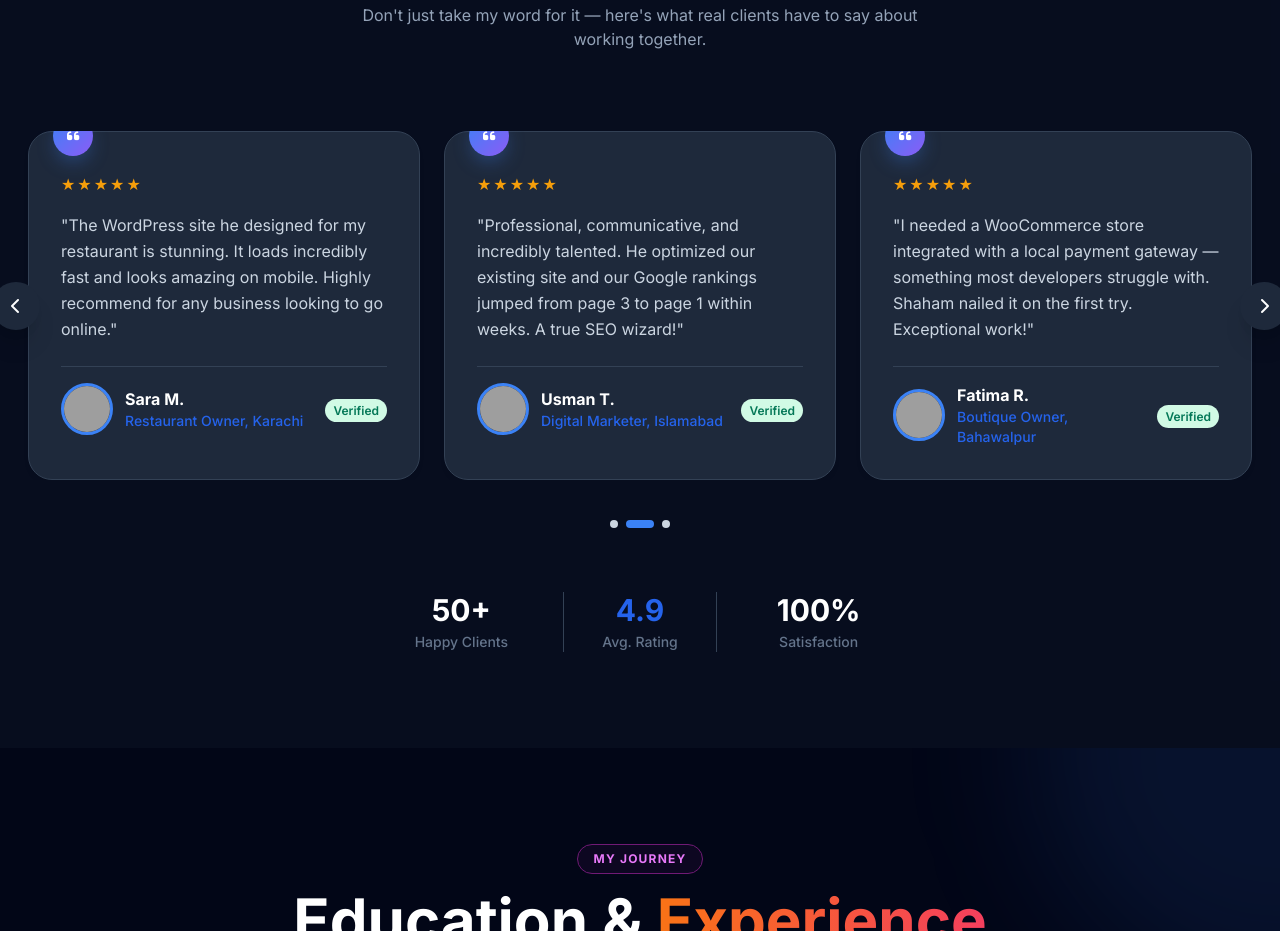
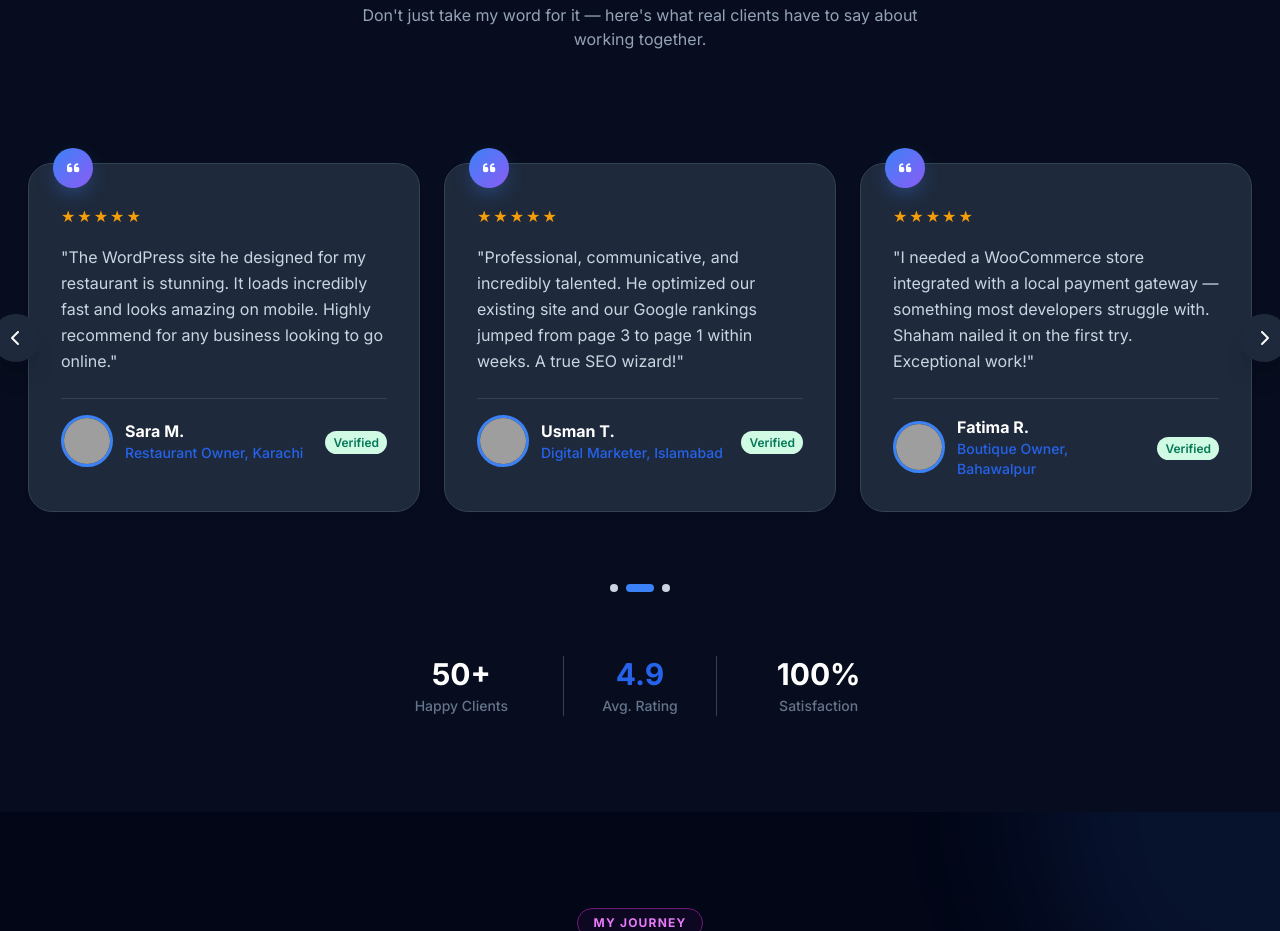
Before and after one commit to Shahamoffical/ShahamAbbas, a website: page index.html in a window 1280 px wide. Shown: the part 7194-8125 px from the top of the page. Drawn offline with nearby package versions, Linux system fonts and the light colour scheme; grey boxes are pictures that could not be loaded.

Commit message:
fix: add vertical padding to testimonial slider to prevent quote icon cut-off

```diff
--- a/index.html
+++ b/index.html
@@ -1899,7 +1899,7 @@
 
             <!-- Slider -->
             <div class="relative">
-                <div class="overflow-hidden">
+                <div class="overflow-hidden py-8">
                     <div id="testimonial-track" class="testimonial-track">
 
                         <!-- Testimonial 1 -->
```
Also changed, not shown: pages/pricing.html (+1 -1 lines).
